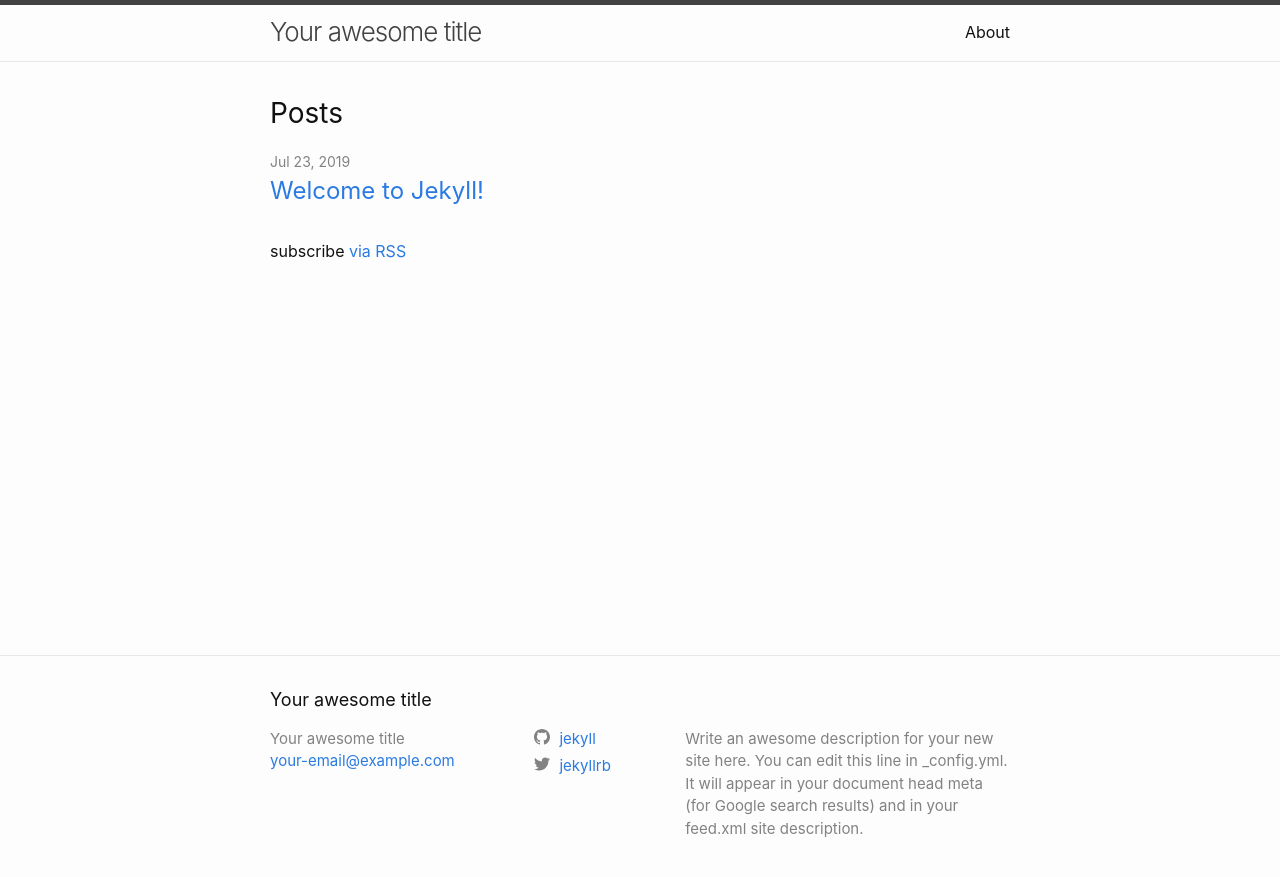
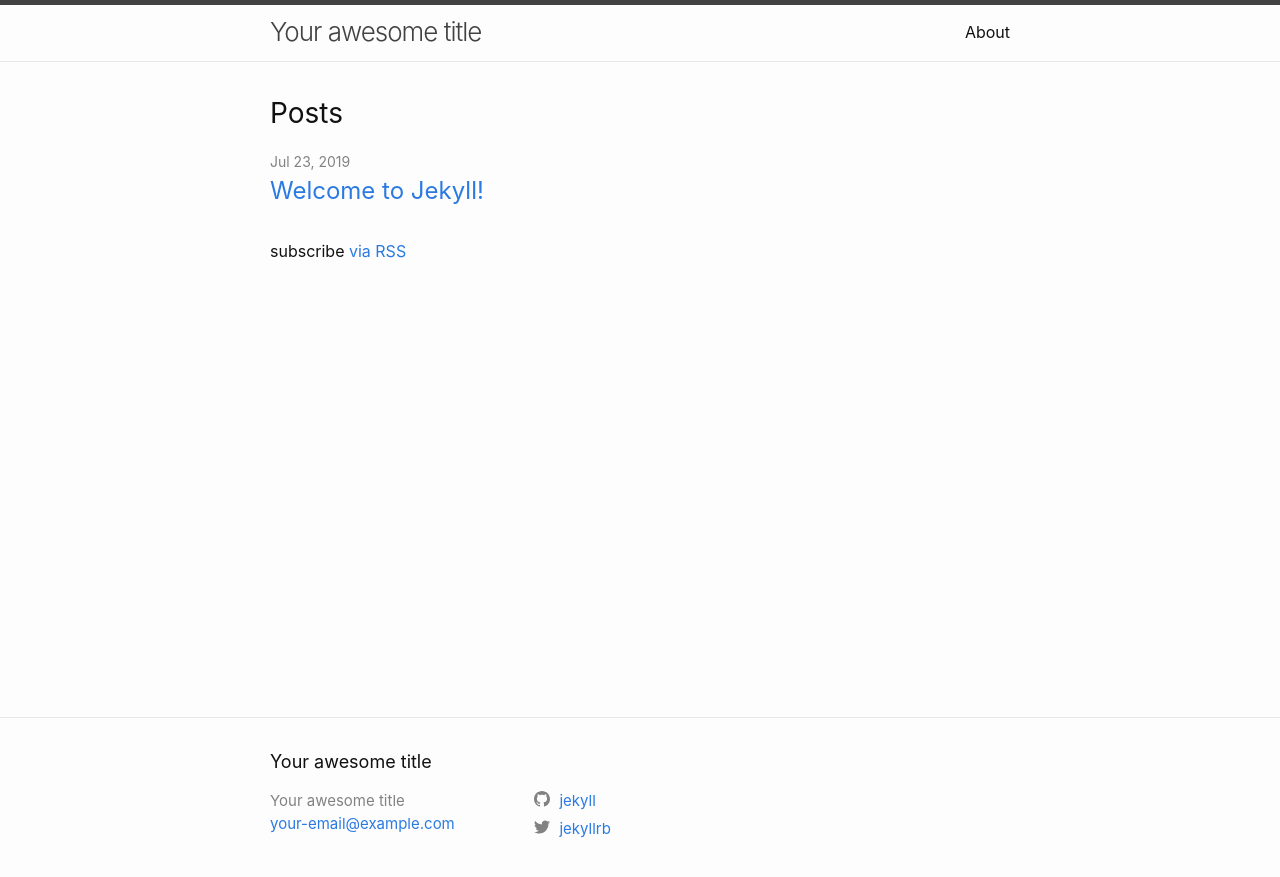
Before and after one commit to JoshYEn/JoshYEn.github.io, a Jekyll site: the page built from index.md, in a window 1280 px wide. Shown: the top 877 px of the page. Built offline with Jekyll 4.4.1, drawn with Linux system fonts in a browser that asks for light colours.

Commit message:
Update _config.yml

```diff
--- a/_config.yml
+++ b/_config.yml
@@ -16,11 +16,8 @@
 title: Your awesome title
 email: your-email@example.com
 description: >- # this means to ignore newlines until "baseurl:"
-  Write an awesome description for your new site here. You can edit this
-  line in _config.yml. It will appear in your document head meta (for
-  Google search results) and in your feed.xml site description.
 baseurl: "" # the subpath of your site, e.g. /blog
-url: "" # the base hostname & protocol for your site, e.g. http://example.com
+url: "https://wild.anyen.xyz" # the base hostname & protocol for your site, e.g. http://example.com
 twitter_username: jekyllrb
 github_username:  jekyll
 
```
